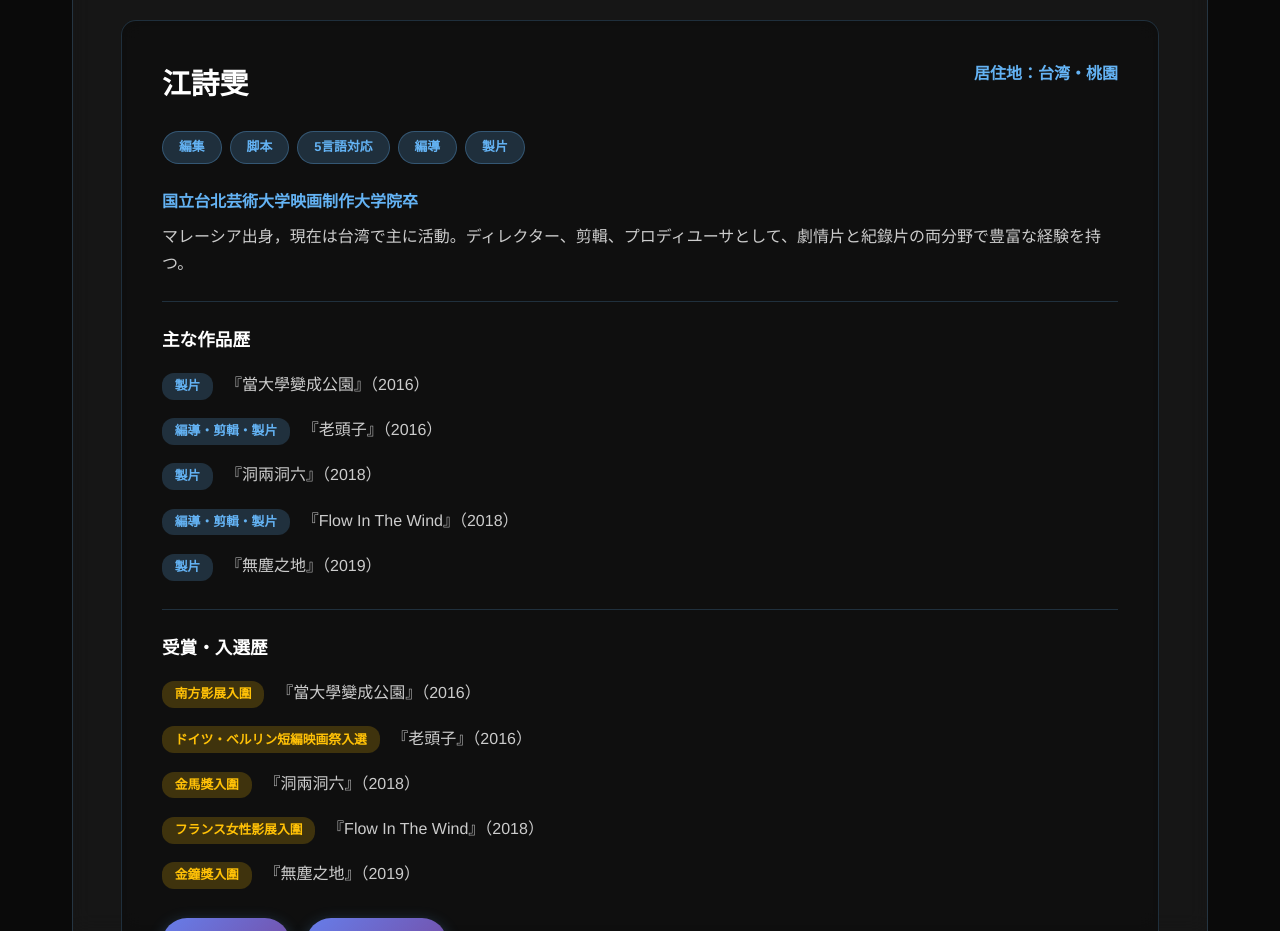
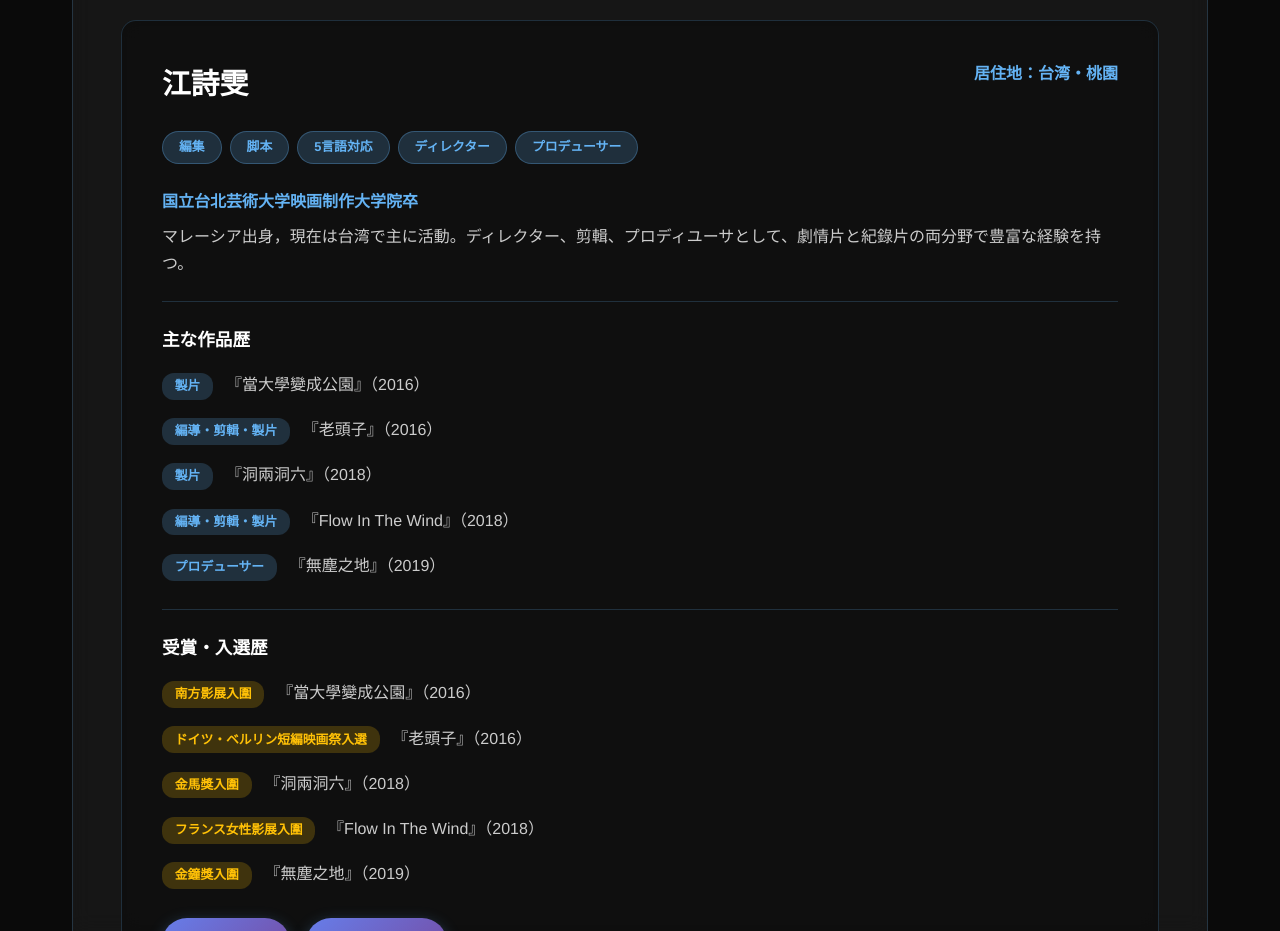
Before and after one commit to moon-hata/studio-moon, a plain HTML site: page about.html in a window 1280 px wide. Shown: the part 2560-3491 px from the top of the page. Drawn offline with Linux system fonts and the light colour scheme.

Commit message:
about.html

```diff
--- a/about.html
+++ b/about.html
@@ -900,8 +900,8 @@
                                 <span class="specialty">編集</span>
                                 <span class="specialty">脚本</span>
                                 <span class="specialty">5言語対応</span>
-                                <span class="specialty">編導</span>
-                                <span class="specialty">製片</span>
+                                <span class="specialty">ディレクター</span>
+                                <span class="specialty">プロデューサー</span>
                             </div>
                             <div class="member-background">
                                 <p class="member-education">国立台北芸術大学映画制作大学院卒</p>
@@ -913,7 +913,7 @@
                                         <li><span class="work-role">編導・剪輯・製片</span>『老頭子』（2016）</li>
                                         <li><span class="work-role">製片</span>『洞兩洞六』（2018）</li>
                                         <li><span class="work-role">編導・剪輯・製片</span>『Flow In The Wind』（2018）</li>
-                                        <li><span class="work-role">製片</span>『無塵之地』（2019）</li>
+                                        <li><span class="work-role">プロデューサー</span>『無塵之地』（2019）</li>
                                     </ul>
                                 </div>
                                 <div class="member-awards">
```
